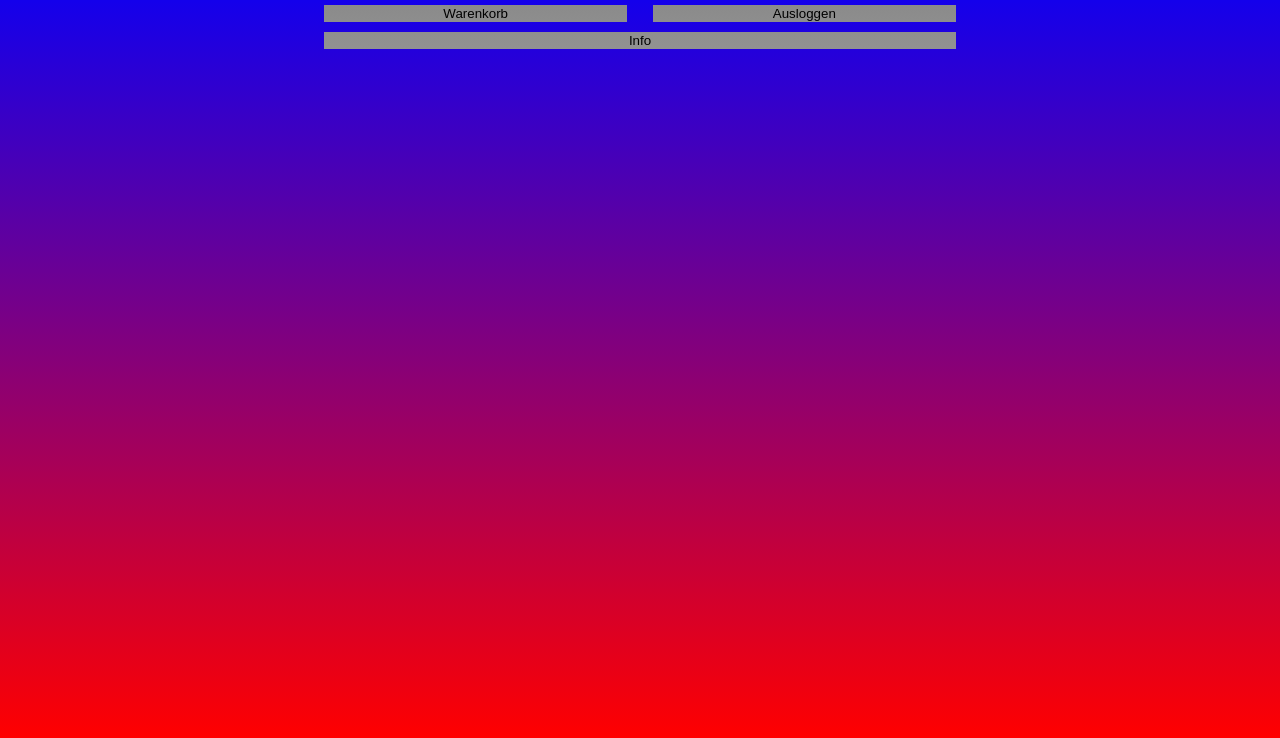
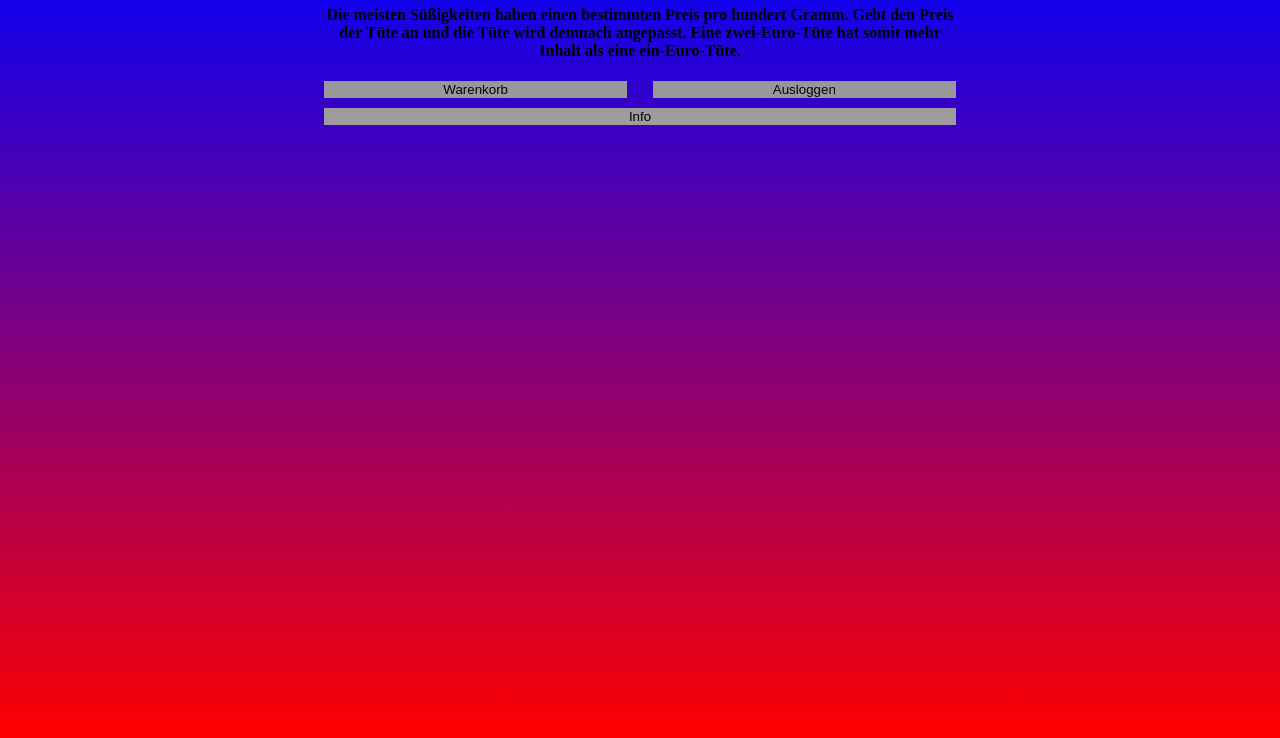
Before and after one commit to IltisGraph/mini-mini-markt, a website with bundled scripts: page auth/mini-mini-markt/markt.html in a window 1280 px wide. Shown: the part 62-800 px from the top of the page. Built offline with nearby package versions, Linux system fonts and the light colour scheme; no server answers.

Commit message:
added a small text to markt.html

```diff
--- a/auth/mini-mini-markt/markt.css
+++ b/auth/mini-mini-markt/markt.css
@@ -81,6 +81,12 @@ a{
 
 }
 
+#text{
+    width: 50%;
+    margin-left: auto;
+    margin-right: auto;
+}
+
 
 
 .itemPicture{
@@ -126,6 +132,10 @@ a{
 
     }
 
+    #text{
+        width: 90%;
+    }
+
 
 
 }
--- a/auth/mini-mini-markt/markt.html
+++ b/auth/mini-mini-markt/markt.html
@@ -5,7 +5,7 @@
     <meta charset="UTF-8">
     <meta http-equiv="X-UA-Compatible" content="IE=edge">
     <meta name="viewport" content="width=device-width, initial-scale=1.0">
-    <title>Document</title>
+    <title>Mini-Mini_Markt!</title>
     <link rel="stylesheet" href="markt.css">
 </head>
 
@@ -16,6 +16,13 @@
         <h2 id="welcome">
 
         </h2>
+        <div id="text">
+            <h4 style="text-align: center">
+                Die meisten Süßigkeiten haben einen bestimmten Preis pro hundert Gramm. Gebt den Preis der Tüte an und
+                die Tüte wird demnach angepasst. Eine zwei-Euro-Tüte hat somit mehr Inhalt als eine ein-Euro-Tüte.
+            </h4>
+        </div>
+
 
     </div>
 
```
